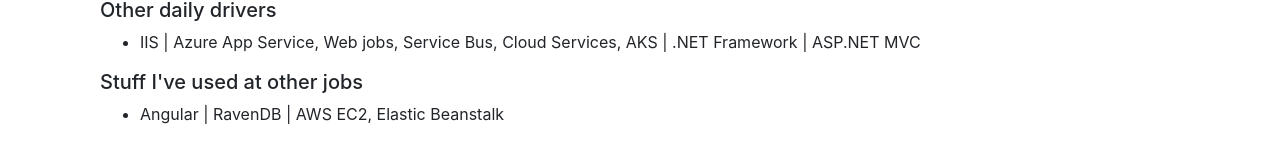
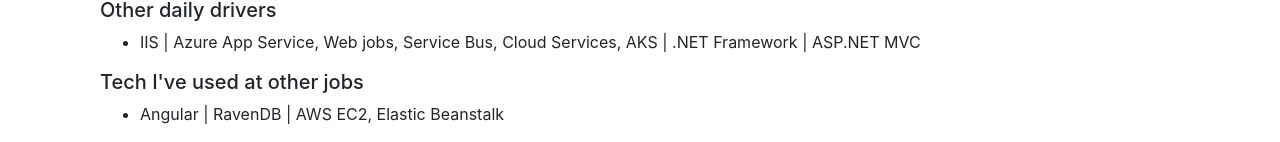
Before and after one commit to dmmusil/dmmusil.github.io, an Angular app in the folder dmmusil/: page /about in a window 1280 px wide. Shown: the part 658-800 px from the top of the page. Built offline with nearby package versions, Linux system fonts and the light colour scheme.

Commit message:
Change heading

```diff
--- a/dmmusil/src/app/about/about.component.html
+++ b/dmmusil/src/app/about/about.component.html
@@ -31,7 +31,7 @@
       Framework | ASP.NET MVC
     </li>
   </ul>
-  <h5>Stuff I've used at other jobs</h5>
+  <h5>Tech I've used at other jobs</h5>
   <ul>
     <li>Angular | RavenDB | AWS EC2, Elastic Beanstalk</li>
   </ul>
```
